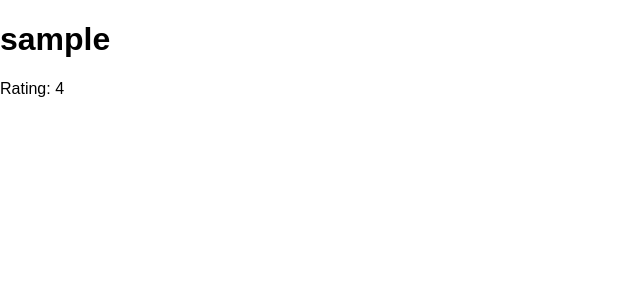
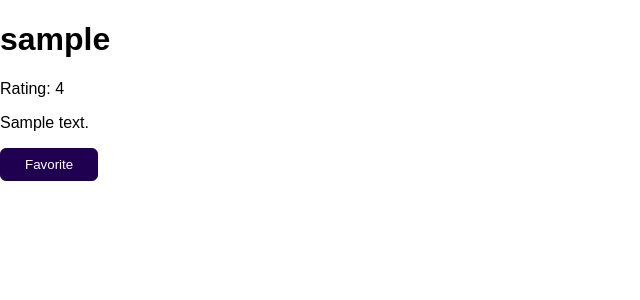
Before and after one commit to HimangshuDe/Djan-Go, a Django app: page /reviews/1 in a window 1280 px wide. Shown: the top 300 px of the page, without its empty margins (0-640 px from the left). Run offline with Django 5.2, Linux system fonts and the light colour scheme; tables that the repository leaves empty hold one stand-in row (values such as "Sample post").

Commit message:
Initial Commit
-- Checked out from `django-feedback-form` branch

```diff
--- a/reviews/templates/reviews/single_review.html
+++ b/reviews/templates/reviews/single_review.html
@@ -7,5 +7,6 @@
 {% block content %}
     <h1>{{ review.user_name }}</h1>
     <p>Rating: {{ review.rating }}</p>
-    <p></p>
+    <p>{{ review.review_text }}</p>
+    <button>Favorite</button>
 {% endblock content %}
```
